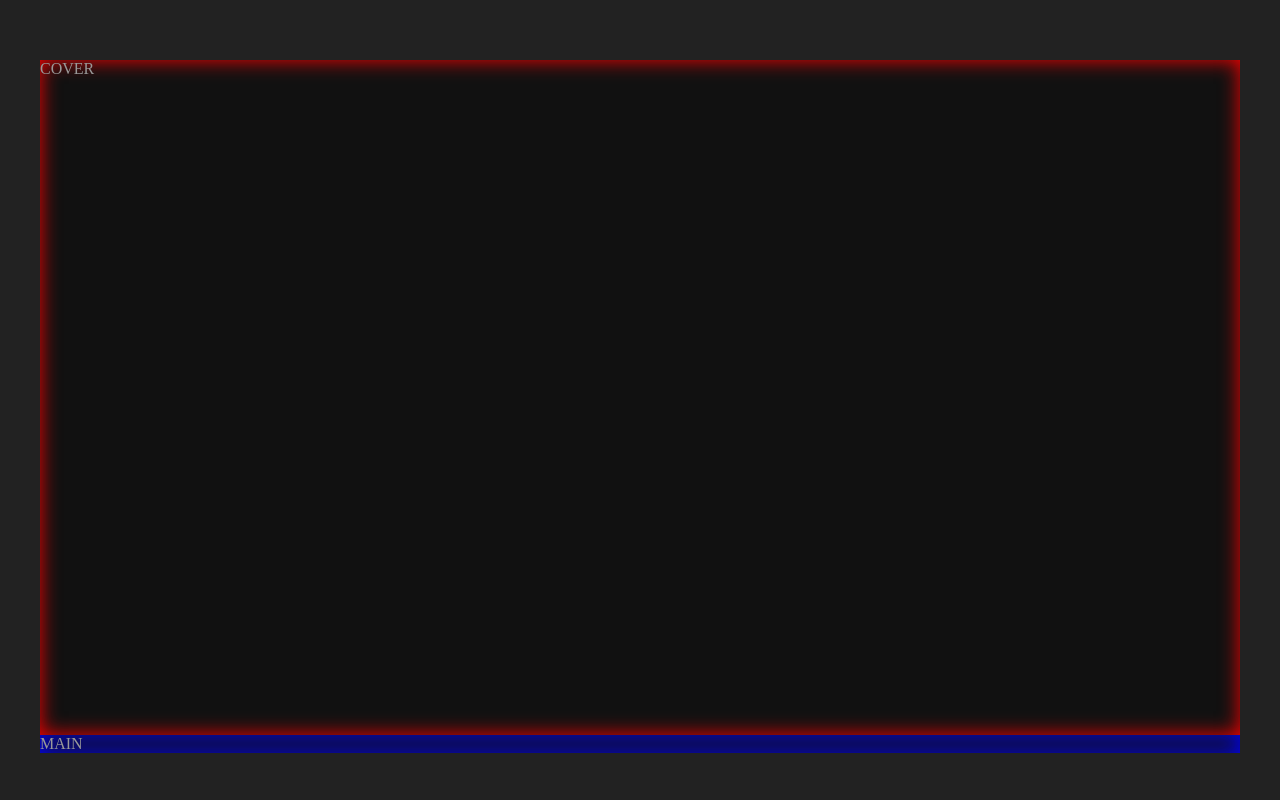
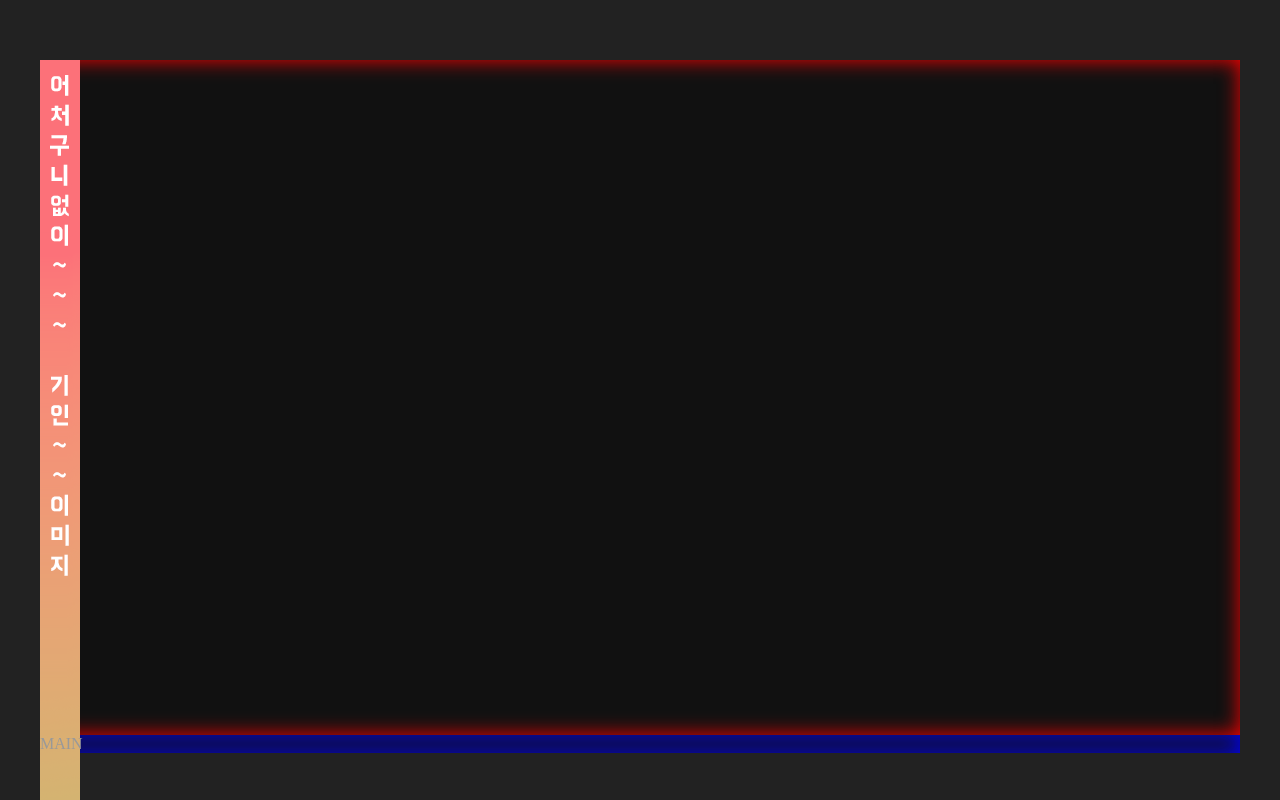
Before and after one commit to amsrj/incredible, a plain HTML site: page index.html in a window 1280 px wide. Shown: the top 800 px of the page. Drawn offline with Linux system fonts and the light colour scheme.

Commit message:
aspect-ratio에서의 min-height: auto 설명

```diff
--- a/index.html
+++ b/index.html
@@ -11,7 +11,7 @@
       <!-- 콘텐츠 내용에 종속적인 클래스 작명은 지양 / 일반적인 이름 권장 && 유니크하게 -->
       <article class="article">
         <div class="article-cover">
-          COVER
+          <img src="images/acgn-height.png">
         </div>
         <div class="article-main">MAIN</div>
       </article>
--- a/style.css
+++ b/style.css
@@ -42,6 +42,9 @@ body {
 
     /* 비율을 유지하는 블록 레벨 요소를 만든당 */
     aspect-ratio: 16 / 9;
+
+    /* min-height가 내부 콘텐츠 높이만큼 강제 (auto가 그렇게 계산된당) */
+    min-height: 0; /* auto가 아닌 값으로 만들어줘서 내부 콘텐츠 높이와 관계없이 aspect-ratio가 유지되게 함 */
 }
 
 .article-main {
```
